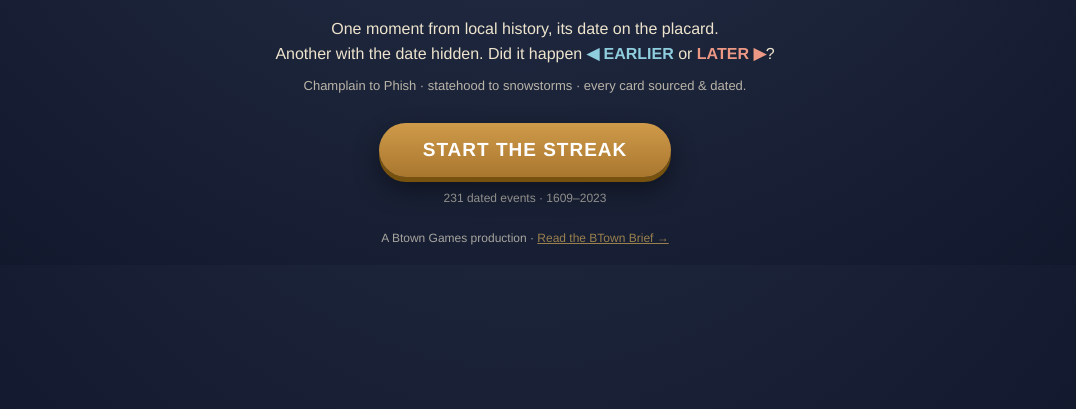
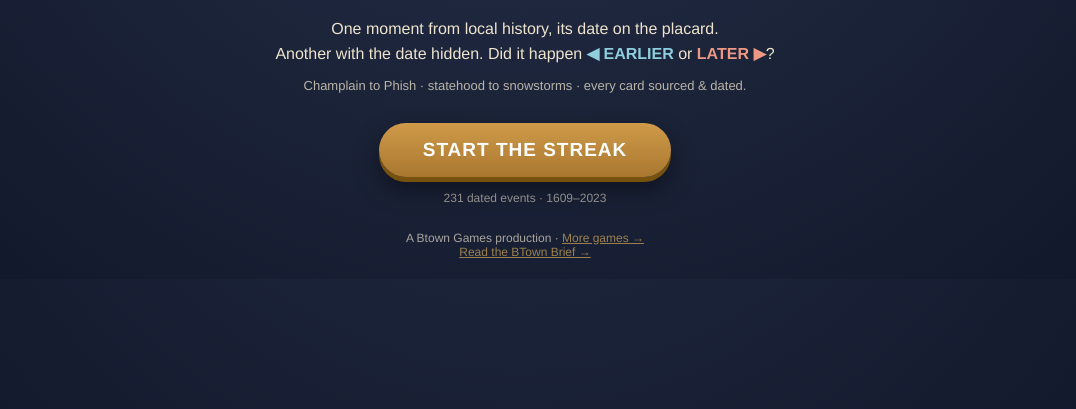
Before and after one commit to btownbrief/earlier-or-later, a plain HTML site: page index.html in a window 1280 px wide. Shown: the part 311-720 px from the top of the page, without its empty margins (115-1191 px from the left). Drawn offline with Linux system fonts and the light colour scheme.

Commit message:
Shell convergence: match the arcade's shared shell (#3)
- credit line now links back to the arcade ("More games →"), Brief link on its own line like Btown Riddle
- web app manifest so the game is installable, named from games.json, theme from the page's theme-color


Claude-Session: https://claude.ai/code/session_015e4iFWkQoPemMHuhArVqrM

Co-authored-by: Claude Fable 5.1 <noreply@anthropic.com>

```diff
--- a/index.html
+++ b/index.html
@@ -4,6 +4,7 @@
 <meta charset="utf-8">
 <meta name="viewport" content="width=device-width, initial-scale=1, viewport-fit=cover">
 <meta name="theme-color" content="#1b2338">
+<link rel="manifest" href="manifest.webmanifest" />
 <title>EARLIER or LATER: BTV — a Btown Games production</title>
 <meta name="description" content="Two moments from Burlington & Vermont history. Which came first? Build a streak through 400 years of local lore — every card teaches you something.">
 
@@ -116,7 +117,7 @@
   <a class="cta-brief" href="https://www.btownbrief.com/" target="_blank" rel="noopener">📰 Read the latest BTown Brief →</a>
 </section>
 
-<footer id="footer">A Btown Games production · <a href="https://www.btownbrief.com/" target="_blank" rel="noopener">Read the BTown Brief →</a></footer>
+<footer id="footer">A Btown Games production · <a href="https://play.btownbrief.com/">More games →</a><br><a href="https://www.btownbrief.com/" target="_blank" rel="noopener">Read the BTown Brief →</a></footer>
 
 <script type="module" src="js/main.js"></script>
 <script src="https://play.btownbrief.com/ticker.js" defer></script>
```
Also changed, not shown: manifest.webmanifest (added).
